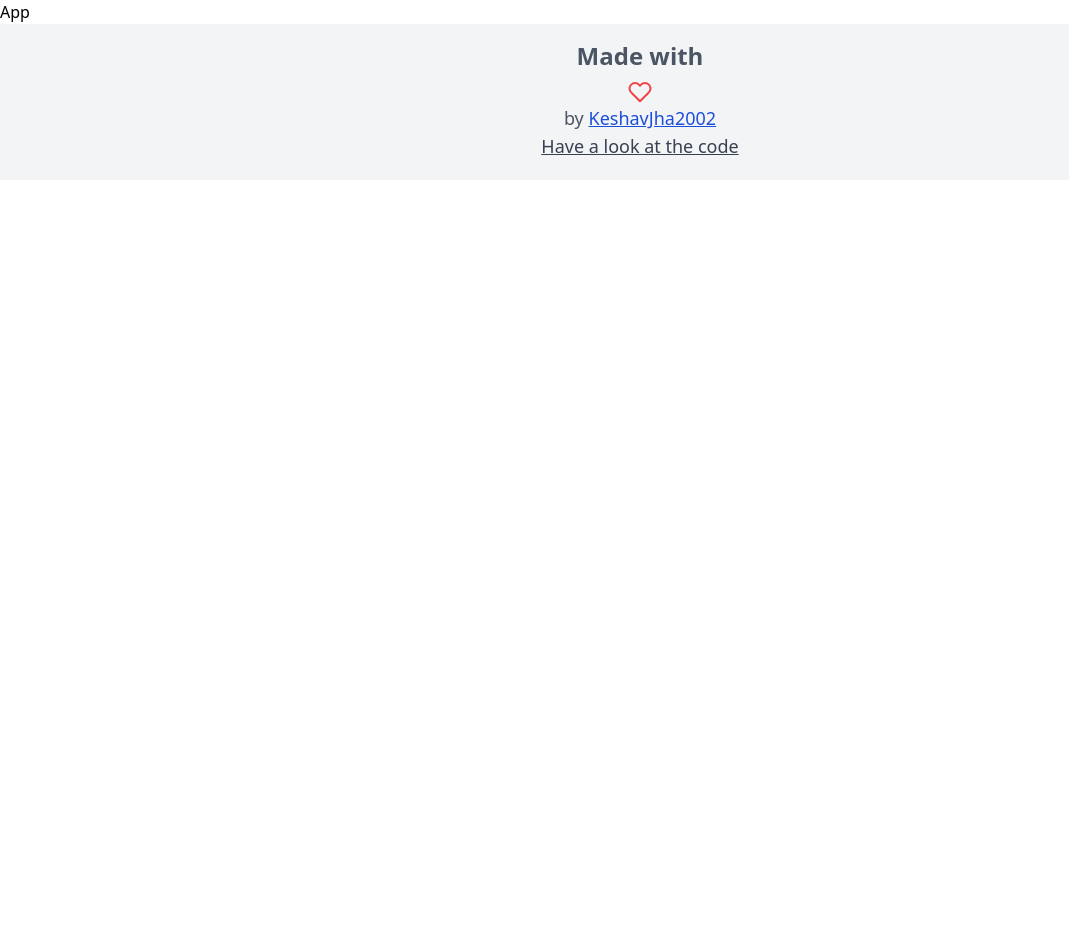
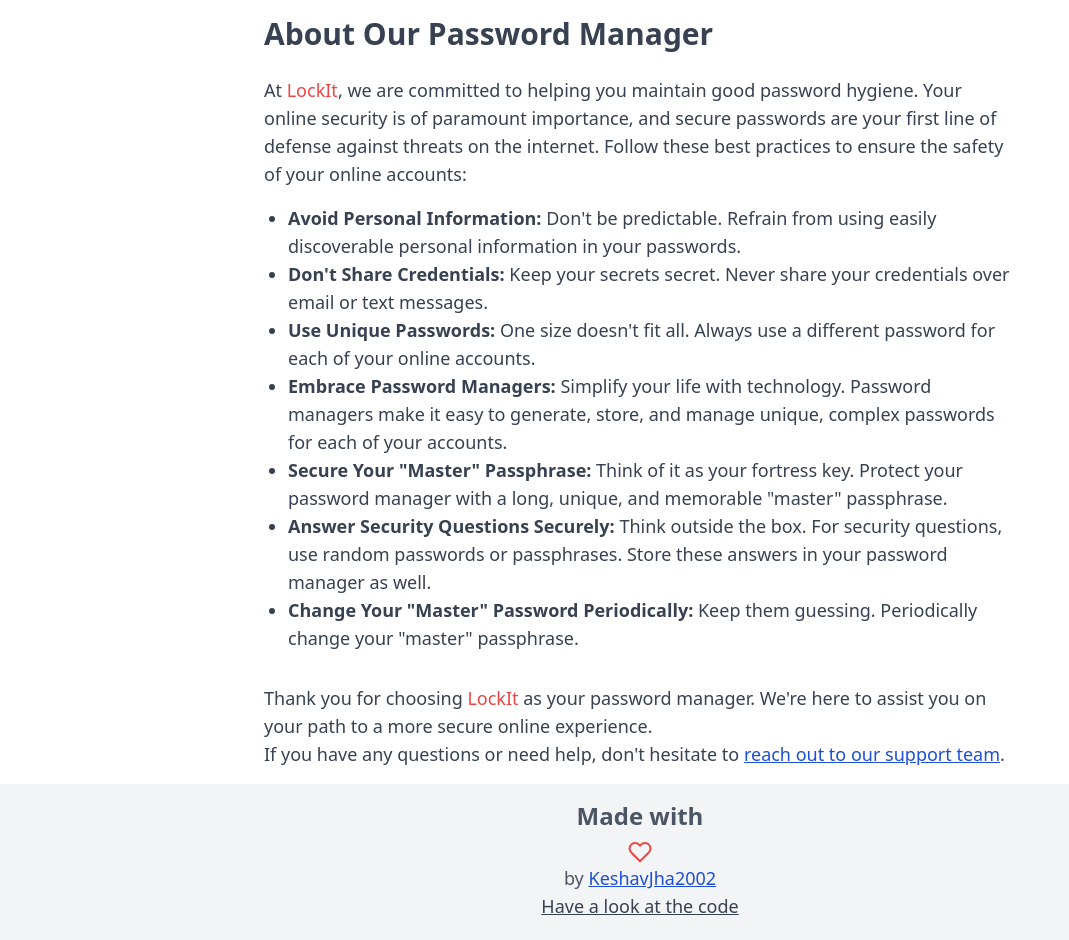
Before and after one commit to KeshavJha2002/lockit, a React (Vite) app: page / in a window 1280 px wide. Shown: the whole page, without its empty margins (0-1069 px from the left). Before the commit the page ends 800 px from the top, so only its background shows below. Built offline with nearby package versions, Linux system fonts and the light colour scheme.

Commit message:
updated app

```diff
--- a/src/App.tsx
+++ b/src/App.tsx
@@ -1,10 +1,11 @@
 import React from 'react'
 import Footer from './components/Footer.tsx'
+import About from './components/About.tsx'
 
 const App:React.FC = () => {
   return (
     <div>
-      App
+      <About/>
       <Footer/>
     </div>
   )
```
